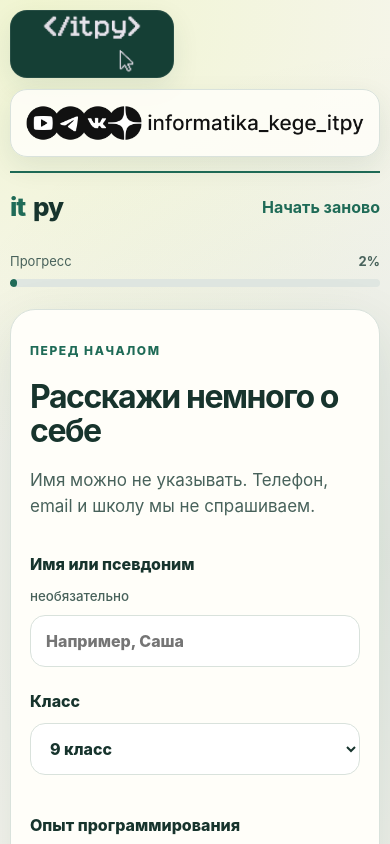
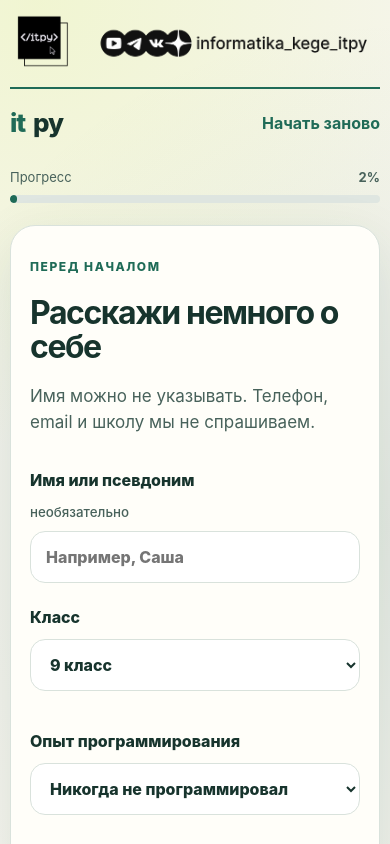
Before and after one commit to mikesha22/itpy-proftest, a Next.js app: page /test in a window 390 px wide. Shown: the top 844 px of the page. Built offline with nearby package versions, Linux system fonts and the light colour scheme.

Commit message:
плашки адекватнее

```diff
--- a/components/SiteHeader.module.css
+++ b/components/SiteHeader.module.css
@@ -1,143 +1,99 @@
 .header {
   width: 100%;
-  padding-top: 16px;
+  padding-top: 12px;
 }
 
 .inner {
-  width: min(1160px, calc(100% - 34px));
+  width: min(1160px, calc(100% - 32px));
   margin: 0 auto;
-  padding-bottom: 17px;
-  display: grid;
-  grid-template-columns: 210px minmax(0, 1fr);
+  padding-bottom: 12px;
+  display: flex;
   align-items: center;
-  gap: clamp(24px, 4vw, 54px);
+  justify-content: space-between;
+  gap: clamp(14px, 4vw, 48px);
   border-bottom: 2px solid var(--green);
 }
 
-.logoLink,
-.socialBlock {
-  min-height: 84px;
-  border: 1px solid var(--line);
-  border-radius: 22px;
-  box-shadow: 0 10px 28px rgba(21, 63, 53, 0.09);
-}
-
 .logoLink {
-  width: 210px;
-  padding: 4px 24px;
-  display: flex;
-  align-items: center;
-  justify-content: center;
-  overflow: hidden;
-  border-color: rgba(255, 255, 255, 0.08);
-  background: var(--green-dark);
+  flex: 0 0 auto;
+  display: block;
   line-height: 0;
-  transition: transform 160ms ease, box-shadow 160ms ease;
+  transition: transform 160ms ease;
 }
 
 .logoLink:hover {
   transform: translateY(-2px);
-  box-shadow: 0 15px 34px rgba(21, 63, 53, 0.18);
 }
 
 .logoLink:focus-visible {
   outline: 3px solid rgba(31, 107, 87, 0.28);
   outline-offset: 4px;
+  border-radius: 8px;
 }
 
 .logoImage {
   display: block;
-  width: 145px;
-  height: 76px;
+  width: clamp(96px, 10vw, 124px);
+  height: auto;
   object-fit: contain;
 }
 
 .socialBlock {
-  width: min(100%, 720px);
-  justify-self: end;
-  padding: 10px 18px;
+  flex: 1 1 610px;
+  min-width: 0;
+  max-width: 610px;
+  margin-left: auto;
   display: flex;
   align-items: center;
-  justify-content: center;
-  overflow: hidden;
-  background: rgba(255, 254, 249, 0.88);
+  justify-content: flex-end;
+  line-height: 0;
 }
 
 .socialImage {
   display: block;
   width: 100%;
-  height: 62px;
+  height: auto;
+  max-height: 76px;
   object-fit: contain;
-  object-position: center;
+  object-position: right center;
 }
 
-@media (max-width: 760px) {
-  .inner {
-    grid-template-columns: 180px minmax(0, 1fr);
-    gap: 18px;
-  }
-
-  .logoLink {
-    width: 180px;
-    min-height: 76px;
-    padding-inline: 18px;
-    border-radius: 19px;
-  }
-
-  .logoImage {
-    width: 126px;
-    height: 66px;
-  }
-
-  .socialBlock {
-    min-height: 76px;
-    padding: 9px 14px;
-    border-radius: 19px;
-  }
-
-  .socialImage {
-    height: 56px;
-  }
-}
-
-@media (max-width: 560px) {
+@media (max-width: 620px) {
   .header {
-    padding-top: 10px;
+    padding-top: 8px;
   }
 
   .inner {
     width: min(1160px, calc(100% - 20px));
-    padding-bottom: 14px;
-    grid-template-columns: 1fr;
-    justify-items: start;
-    gap: 11px;
-  }
-
-  .logoLink {
-    width: 164px;
-    min-height: 68px;
-    padding: 3px 16px;
-    border-radius: 17px;
+    padding-bottom: 9px;
+    gap: 8px;
   }
 
   .logoImage {
-    width: 116px;
-    height: 60px;
+    width: 78px;
   }
 
   .socialBlock {
-    width: 100%;
-    min-height: 68px;
-    padding: 8px 12px;
-    justify-self: stretch;
-    border-radius: 17px;
+    flex-basis: auto;
+    max-width: calc(100% - 86px);
   }
 
   .socialImage {
-    width: 100%;
-    height: auto;
-    max-height: 52px;
-    object-position: left center;
+    max-height: 54px;
+  }
+}
+
+@media (max-width: 390px) {
+  .logoImage {
+    width: 70px;
+  }
+
+  .socialBlock {
+    max-width: calc(100% - 76px);
+  }
+
+  .socialImage {
+    max-height: 48px;
   }
 }
 
--- a/components/SiteHeader.tsx
+++ b/components/SiteHeader.tsx
@@ -12,8 +12,8 @@ export default function SiteHeader() {
             className={styles.logoImage}
             src="/branding/itpy-logo.png"
             alt="itpy"
-            width={920}
-            height={543}
+            width={720}
+            height={720}
             priority
           />
         </Link>
@@ -23,8 +23,8 @@ export default function SiteHeader() {
             className={styles.socialImage}
             src="/branding/itpy-socials.png"
             alt="YouTube, Telegram и VK — informatika_kege_itpy"
-            width={1158}
-            height={128}
+            width={1248}
+            height={194}
             priority
           />
         </div>
```
Also changed, not shown: public/branding/itpy-logo.png, public/branding/itpy-socials.png.
